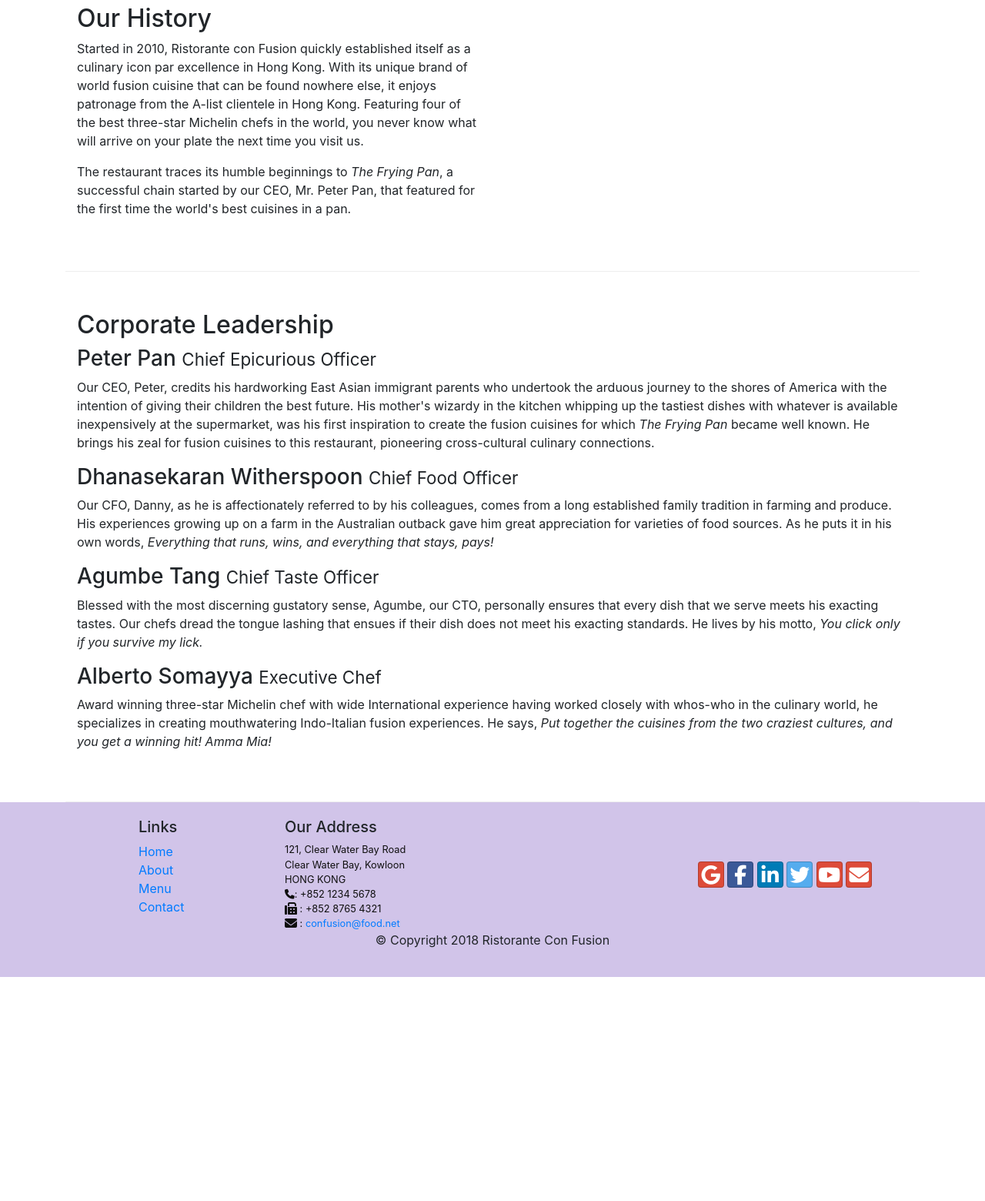
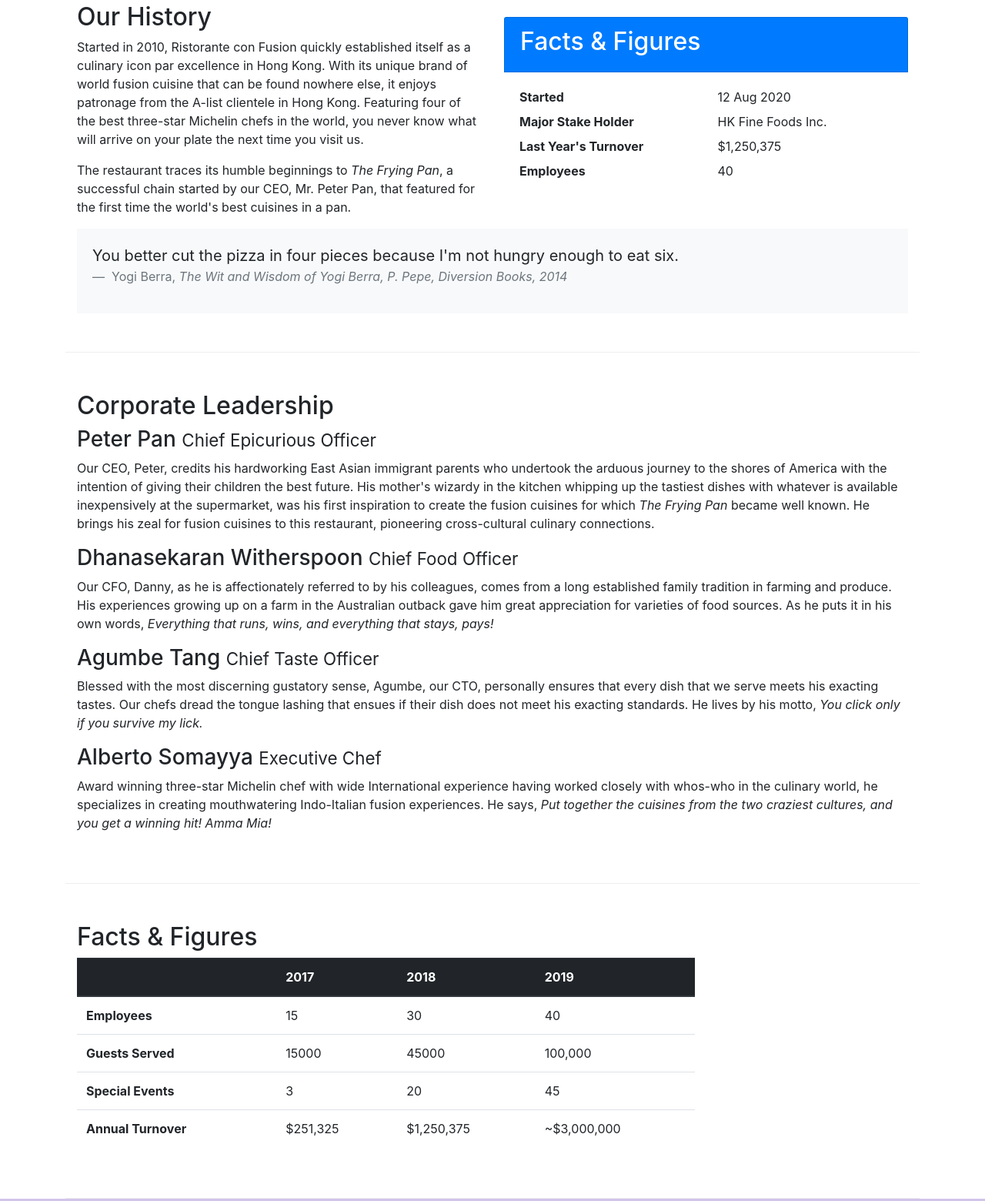
Before and after one commit to Lokesh-Bandi/Coursera-WebApp, a website: page aboutus.html in a window 1280 px wide. Shown: the part 512-2072 px from the top of the page at 77% size. Before the commit the page ends 1781 px from the top, so only its background shows below. Drawn offline with nearby package versions, Linux system fonts and the light colour scheme.

Commit message:
tables and cards

```diff
--- a/aboutus.html
+++ b/aboutus.html
@@ -1,6 +1,7 @@
 <!DOCTYPE html>
 <html lang="en">
 <meta name="viewport" content="width=device-width, initial-scale=1.0">
+
 <head>
   <link rel="stylesheet" href="https://use.fontawesome.com/releases/v5.6.3/css/all.css" integrity="sha384-UHRtZLI+pbxtHCWp1t77Bi1L4ZtiqrqD80Kn4Z8NTSRyMA2Fd33n5dQ8lWUE00s/" crossorigin="anonymous">
   <link rel="stylesheet" href="https://maxcdn.bootstrapcdn.com/bootstrap/4.0.0/css/bootstrap.min.css" integrity="sha384-Gn5384xqQ1aoWXA+058RXPxPg6fy4IWvTNh0E263XmFcJlSAwiGgFAW/dAiS6JXm" crossorigin="anonymous">
@@ -12,7 +13,7 @@
 <body>
   <nav class="navbar navbar-dark navbar-expand-md  fixed-top">
     <div class="container">
-      <button class="navbar-toggler" type="button" data-toggle="collapse" data-target="#navbar" >
+      <button class="navbar-toggler" type="button" data-toggle="collapse" data-target="#navbar">
         <span class="navbar-toggler-icon"></span>
       </button>
       <a class="navbar-brand mr-auto" href="index.html">Ristorante Con Fusion</a>
@@ -54,28 +55,108 @@
     <div class="row row-content align-items-center">
       <div class="col-12 col-sm-6">
         <h2>Our History</h2>
-                <p>Started in 2010, Ristorante con Fusion quickly established itself as a culinary icon par excellence in Hong Kong. With its unique brand of world fusion cuisine that can be found nowhere else, it enjoys patronage from the A-list clientele in Hong Kong.  Featuring four of the best three-star Michelin chefs in the world, you never know what will arrive on your plate the next time you visit us.</p>
+        <p>Started in 2010, Ristorante con Fusion quickly established itself as a culinary icon par excellence in Hong Kong. With its unique brand of world fusion cuisine that can be found nowhere else, it enjoys patronage from the A-list clientele
+          in Hong Kong. Featuring four of the best three-star Michelin chefs in the world, you never know what will arrive on your plate the next time you visit us.</p>
         <p>The restaurant traces its humble beginnings to <em>The Frying Pan</em>, a successful chain started by our CEO, Mr. Peter Pan, that featured for the first time the world's best cuisines in a pan.</p>
       </div>
       <div class="col-12 col-sm-6">
+        <div class="card card-header bg-primary">
+          <h2 class="text-white">Facts & Figures</h2>
+        </div>
+        <div class="card-body">
+          <dl class="row">
+            <dt class="col-6">Started</dt>
+            <dd class="col-6">12 Aug 2020</dd>
+            <dt class="col-6">Major Stake Holder</dt>
+            <dd class="col-6">HK Fine Foods Inc.</dd>
+            <dt class="col-6">Last Year's Turnover</dt>
+            <dd class="col-6">$1,250,375</dd>
+            <dt class="col-6">Employees</dt>
+            <dd class="col-6">40</dd>
+          </dl>
+
         </div>
       </div>
+      <div class="col-12">
+        <div class="card-body bg-light">
+          <blockquote class="blockquote">
+            <p class="mb-0">
+              You better cut the pizza in four pieces because
+              I'm not hungry enough to eat six.
+            </p>
+            <footer class="blockquote-footer">
+              Yogi Berra,
+              <cite title="Source Title">The Wit and Wisdom of Yogi Berra,
+                P. Pepe, Diversion Books, 2014</cite>
+            </footer>
+          </blockquote>
+        </div>
+      </div>
+    </div>
+
 
 
     <div class="row row-content align-items-center">
       <div class="col-12 col-sm">
         <h2>Corporate Leadership</h2>
         <h3>Peter Pan <small>Chief Epicurious Officer</small></h3>
-                <p class="d-none d-sm-block">Our CEO, Peter, credits his hardworking East Asian immigrant parents who undertook the arduous journey to the shores of America with the intention of giving their children the best future. His mother's wizardy in the kitchen whipping up the tastiest dishes with whatever is available inexpensively at the supermarket, was his first inspiration to create the fusion cuisines for which <em>The Frying Pan</em> became well known. He brings his zeal for fusion cuisines to this restaurant, pioneering cross-cultural culinary connections.</p>
+        <p class="d-none d-sm-block">Our CEO, Peter, credits his hardworking East Asian immigrant parents who undertook the arduous journey to the shores of America with the intention of giving their children the best future. His mother's wizardy in
+          the kitchen whipping up the tastiest dishes with whatever is available inexpensively at the supermarket, was his first inspiration to create the fusion cuisines for which <em>The Frying Pan</em> became well known. He brings his zeal for
+          fusion cuisines to this restaurant, pioneering cross-cultural culinary connections.</p>
         <h3>Dhanasekaran Witherspoon <small>Chief Food Officer</small></h3>
-                <p class="d-none d-sm-block">Our CFO, Danny, as he is affectionately referred to by his colleagues, comes from a long established family tradition in farming and produce. His experiences growing up on a farm in the Australian outback gave him great appreciation for varieties of food sources. As he puts it in his own words, <em>Everything that runs, wins, and everything that stays, pays!</em></p>
+        <p class="d-none d-sm-block">Our CFO, Danny, as he is affectionately referred to by his colleagues, comes from a long established family tradition in farming and produce. His experiences growing up on a farm in the Australian outback gave him
+          great appreciation for varieties of food sources. As he puts it in his own words, <em>Everything that runs, wins, and everything that stays, pays!</em></p>
         <h3>Agumbe Tang <small>Chief Taste Officer</small></h3>
-                <p class="d-none d-sm-block">Blessed with the most discerning gustatory sense, Agumbe, our CTO, personally ensures that every dish that we serve meets his exacting tastes. Our chefs dread the tongue lashing that ensues if their dish does not meet his exacting standards. He lives by his motto, <em>You click only if you survive my lick.</em></p>
+        <p class="d-none d-sm-block">Blessed with the most discerning gustatory sense, Agumbe, our CTO, personally ensures that every dish that we serve meets his exacting tastes. Our chefs dread the tongue lashing that ensues if their dish does not
+          meet his exacting standards. He lives by his motto, <em>You click only if you survive my lick.</em></p>
         <h3>Alberto Somayya <small>Executive Chef</small></h3>
-                <p class="d-none d-sm-block">Award winning three-star Michelin chef with wide International experience having worked closely with whos-who in the culinary world, he specializes in creating mouthwatering Indo-Italian fusion experiences. He says, <em>Put together the cuisines from the two craziest cultures, and you get a winning hit! Amma Mia!</em></p>
+        <p class="d-none d-sm-block">Award winning three-star Michelin chef with wide International experience having worked closely with whos-who in the culinary world, he specializes in creating mouthwatering Indo-Italian fusion experiences. He
+          says, <em>Put together the cuisines from the two craziest cultures, and you get a winning hit! Amma Mia!</em></p>
       </div>
     </div>
-
+    <div class="row row-content">
+      <div class="col-12 col-sm-9">
+        <h2>Facts & Figures</h2>
+        <div class="table-responsive">
+          <table class="table table-stripped">
+            <thead class="thead-dark">
+              <tr>
+                <th></th>
+                <th>2017</th>
+                <th>2018</th>
+                <th>2019</th>
+              </tr>
+            </thead>
+            <tbody>
+              <tr>
+                <th>Employees</th>
+                <td>15</td>
+                <td>30</td>
+                <td>40</td>
+              </tr>
+              <tr>
+                <th>Guests Served</th>
+                <td>15000</td>
+                <td>45000</td>
+                <td>100,000</td>
+              </tr>
+              <tr>
+                <th>Special Events</th>
+                <td>3</td>
+                <td>20</td>
+                <td>45</td>
+              </tr>
+              <tr>
+                <th>Annual Turnover</th>
+                <td>$251,325</td>
+                <td>$1,250,375</td>
+                <td>~$3,000,000</td>
+              </tr>
+            </tbody>
+          </table>
+        </div>
+      </div>
+    </div>
   </div>
 
   <footer class="footer">
```
Lines whose indentation alone changed are shown as unchanged.
